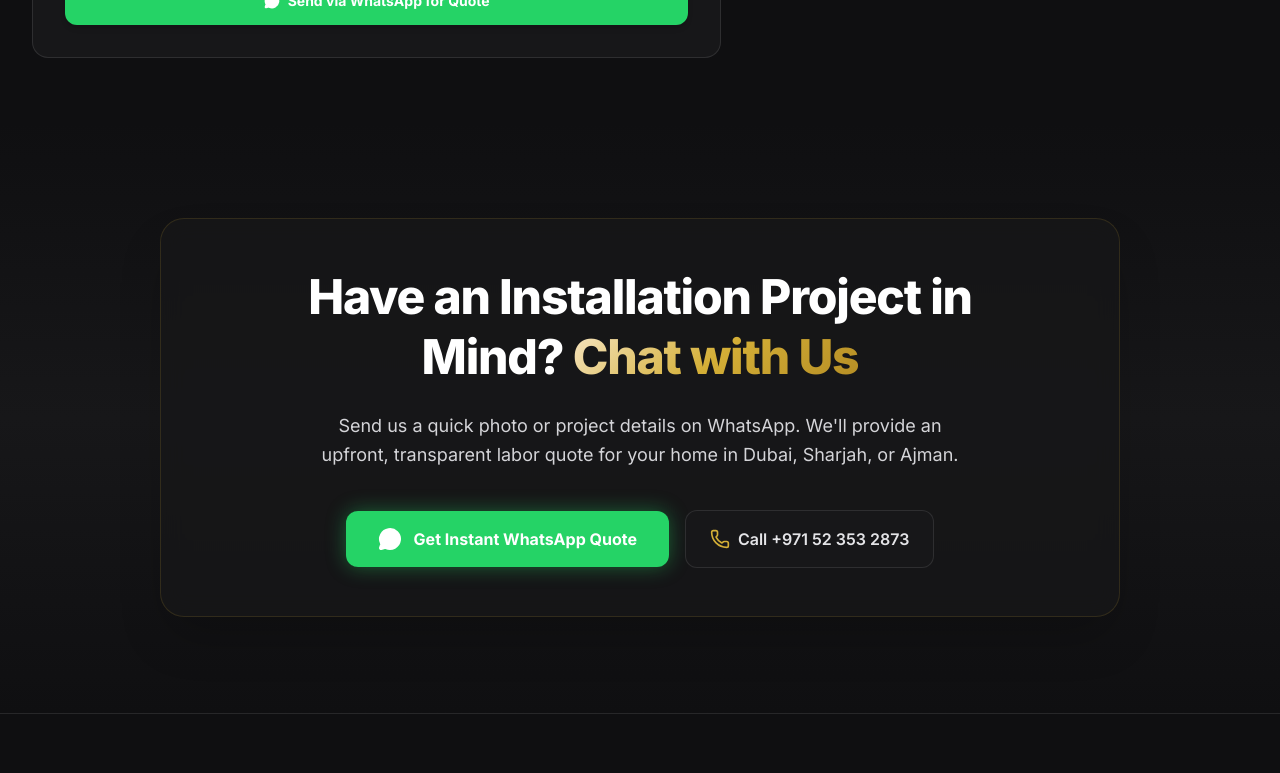
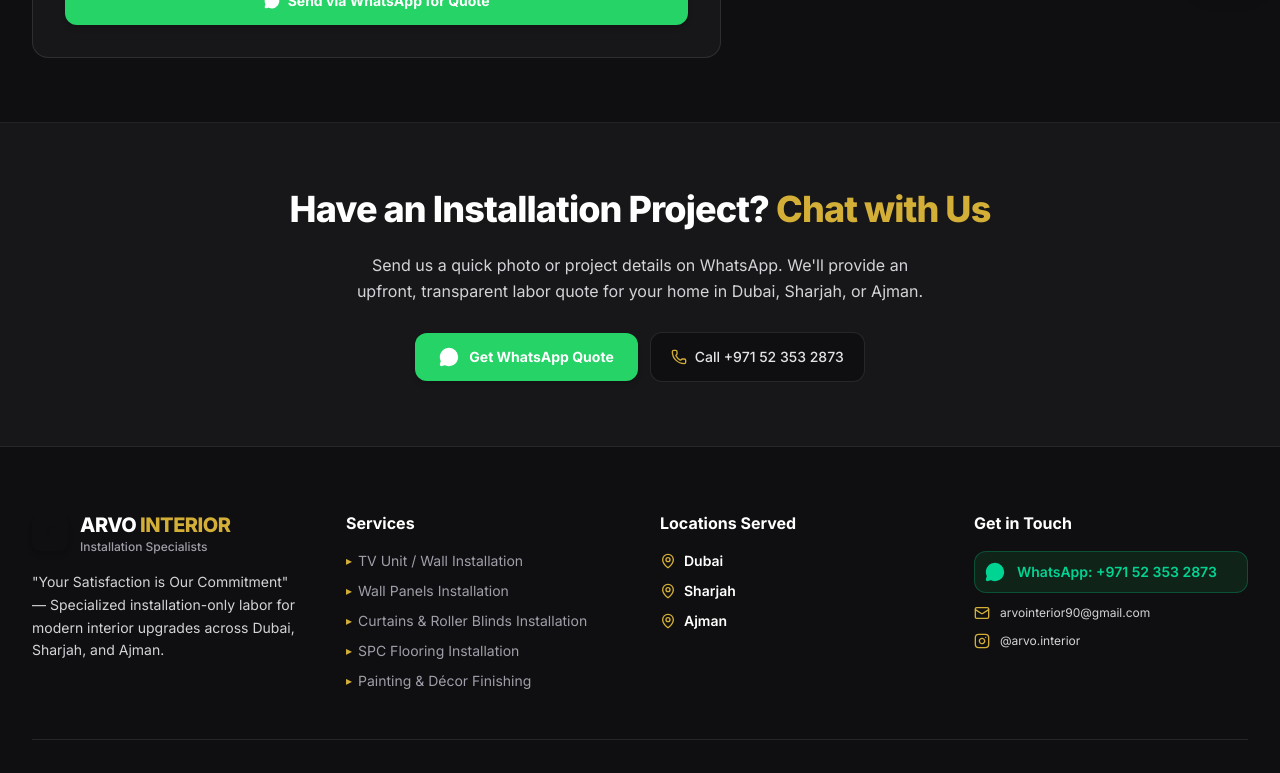
Before and after one commit to ALI-creator307/arvo-interior, a Next.js app: page /contact in a window 1280 px wide. Shown: the part 820-1593 px from the top of the page. Built offline with nearby package versions, Linux system fonts and the light colour scheme.

Commit message:
refactor: simplify section card layouts and update section copy

```diff
--- a/app/globals.css
+++ b/app/globals.css
@@ -1,23 +1,11 @@
 @import "tailwindcss";
 
 @theme {
-  --color-gold-50: #fdfbf7;
-  --color-gold-100: #f7f0e3;
-  --color-gold-200: #eedec3;
-  --color-gold-300: #e3c79c;
-  --color-gold-400: #d6ad6f;
-  --color-gold-500: #d4af37; /* Metallic warm gold */
-  --color-gold-600: #b58d24;
-  --color-gold-700: #8f6a1e;
-  --color-gold-800: #74541e;
-  --color-gold-900: #60461c;
-  --color-gold-950: #38250c;
-
+  --color-gold-500: #d4af37;
+  --color-gold-400: #e3c79c;
   --color-charcoal-800: #232325;
   --color-charcoal-900: #171719;
   --color-charcoal-950: #0f0f11;
-
-  --color-accent-amber: #e6a100;
   --color-emerald-whatsapp: #25d366;
 }
 
@@ -37,37 +25,19 @@ body {
   overflow-x: hidden;
 }
 
-/* Glassmorphism helpers */
-.glass-panel {
-  background: rgba(23, 23, 25, 0.75);
-  backdrop-filter: blur(12px);
-  -webkit-backdrop-filter: blur(12px);
-  border: 1px solid rgba(212, 175, 55, 0.15);
-}
-
+/* Glassmorphism header helper */
 .glass-header {
-  background: rgba(15, 15, 17, 0.85);
+  background: rgba(15, 15, 17, 0.9);
   backdrop-filter: blur(16px);
   -webkit-backdrop-filter: blur(16px);
   border-bottom: 1px solid rgba(255, 255, 255, 0.08);
 }
 
-.gold-gradient-text {
-  background: linear-gradient(135deg, #f7e6c4 0%, #d4af37 50%, #b58d24 100%);
-  -webkit-background-clip: text;
-  -webkit-text-fill-color: transparent;
-}
-
-.gold-gradient-bg {
-  background: linear-gradient(135deg, #d4af37 0%, #b58d24 100%);
-}
-
-.gold-glow {
-  box-shadow: 0 0 25px rgba(212, 175, 55, 0.25);
-}
-
-.whatsapp-glow {
-  box-shadow: 0 0 20px rgba(37, 211, 102, 0.4);
+.glass-panel {
+  background: rgba(23, 23, 25, 0.85);
+  backdrop-filter: blur(12px);
+  -webkit-backdrop-filter: blur(12px);
+  border: 1px solid rgba(255, 255, 255, 0.08);
 }
 
 /* Custom scrollbar */
@@ -82,7 +52,6 @@ body {
 ::-webkit-scrollbar-thumb {
   background: #232325;
   border-radius: 4px;
-  border: 1px solid rgba(212, 175, 55, 0.2);
 }
 
 ::-webkit-scrollbar-thumb:hover {
--- a/components/CTASection.tsx
+++ b/components/CTASection.tsx
@@ -8,36 +8,34 @@ export default function CTASection() {
   );
 
   return (
-    <section className="py-16 sm:py-24 bg-gradient-to-b from-charcoal-950 via-charcoal-900 to-charcoal-950 relative overflow-hidden">
-      <div className="max-w-5xl mx-auto px-4 sm:px-6 lg:px-8 relative z-10">
-        <div className="rounded-3xl glass-panel p-8 sm:p-12 border border-gold-500/30 text-center space-y-6 shadow-2xl relative overflow-hidden">
-          <h2 className="text-3xl sm:text-4xl lg:text-5xl font-extrabold text-white tracking-tight leading-tight max-w-3xl mx-auto">
-            Have an Installation Project in Mind? <span className="gold-gradient-text">Chat with Us</span>
+    <section className="py-12 sm:py-16 bg-charcoal-900 border-t border-white/5 relative">
+      <div className="max-w-4xl mx-auto px-4 sm:px-6 lg:px-8 text-center space-y-5">
+        <h2 className="text-2xl sm:text-3xl lg:text-4xl font-extrabold text-white tracking-tight leading-tight">
+          Have an Installation Project? <span className="text-gold-500">Chat with Us</span>
         </h2>
 
-          <p className="text-zinc-300 text-base sm:text-lg max-w-2xl mx-auto leading-relaxed">
+        <p className="text-zinc-300 text-sm sm:text-base max-w-xl mx-auto leading-relaxed">
           Send us a quick photo or project details on WhatsApp. We&apos;ll provide an upfront, transparent labor quote for your home in Dubai, Sharjah, or Ajman.
         </p>
 
-          <div className="flex flex-col sm:flex-row items-center justify-center gap-4 pt-4">
+        <div className="flex flex-col sm:flex-row items-center justify-center gap-3 pt-2">
           <a
             href={ctaWhatsappUrl}
             target="_blank"
             rel="noopener noreferrer"
-              className="w-full sm:w-auto flex items-center justify-center gap-3 px-8 py-4 rounded-xl text-base font-bold bg-emerald-whatsapp text-white whatsapp-glow hover:bg-emerald-600 transition-all shadow-xl"
+            className="w-full sm:w-auto flex items-center justify-center gap-2.5 px-6 py-3.5 rounded-xl text-sm font-bold bg-emerald-whatsapp text-white hover:bg-emerald-600 transition-all shadow-md"
           >
-              <MessageCircle className="w-6 h-6 fill-current" />
-              <span>Get Instant WhatsApp Quote</span>
+            <MessageCircle className="w-5 h-5 fill-current" />
+            <span>Get WhatsApp Quote</span>
           </a>
 
           <a
             href={`tel:${BUSINESS_INFO.phoneRaw}`}
-              className="w-full sm:w-auto flex items-center justify-center gap-2 px-6 py-4 rounded-xl text-base font-semibold text-zinc-200 bg-charcoal-900 border border-white/10 hover:border-gold-500/40 hover:text-white transition-all"
+            className="w-full sm:w-auto flex items-center justify-center gap-2 px-5 py-3.5 rounded-xl text-sm font-medium text-zinc-200 bg-charcoal-950 border border-white/10 hover:border-gold-500/40 hover:text-white transition-all"
           >
-              <Phone className="w-5 h-5 text-gold-500" />
+            <Phone className="w-4 h-4 text-gold-500" />
             <span>Call {BUSINESS_INFO.phone}</span>
           </a>
-          </div>
         </div>
       </div>
     </section>
--- a/components/WhyChooseUs.tsx
+++ b/components/WhyChooseUs.tsx
@@ -1,5 +1,4 @@
 import React from "react";
-import { ShieldCheck, Award, Zap, ThumbsUp, Wrench, CheckCircle2 } from "lucide-react";
 import { BUSINESS_INFO, WHY_CHOOSE_US, getWhatsAppLink } from "@/lib/constants";
 
 export default function WhyChooseUs() {
@@ -8,28 +7,27 @@ export default function WhyChooseUs() {
   );
 
   return (
-    <section className="py-16 sm:py-24 bg-charcoal-900 border-y border-white/5 relative overflow-hidden">
+    <section className="py-12 sm:py-20 bg-charcoal-900 border-y border-white/5 relative overflow-hidden">
       <div className="max-w-7xl mx-auto px-4 sm:px-6 lg:px-8 relative z-10">
-        <div className="grid grid-cols-1 lg:grid-cols-12 gap-10 lg:gap-12 items-center">
+        <div className="grid grid-cols-1 lg:grid-cols-12 gap-8 lg:gap-12 items-center">
           {/* Left Column */}
-          <div className="lg:col-span-7 space-y-6 text-left">
+          <div className="lg:col-span-7 space-y-5 text-left">
             <h2 className="text-3xl sm:text-4xl lg:text-5xl font-extrabold text-white tracking-tight">
-              Why Installation-Only is Your <span className="gold-gradient-text">Biggest Advantage</span>
+              Why Installation-Only is Your <span className="text-gold-500">Biggest Advantage</span>
             </h2>
 
-            <p className="text-zinc-300 text-base sm:text-lg leading-relaxed">
+            <p className="text-zinc-300 text-sm sm:text-base leading-relaxed">
               Instead of paying inflated bundle costs, you buy your preferred materials directly from Dragon Mart, IKEA, Danube, or online suppliers. We step in purely for precision fitting, laser alignment, and clean wall anchoring.
             </p>
 
-            <div className="grid grid-cols-1 sm:grid-cols-2 gap-5 pt-2">
+            <div className="grid grid-cols-1 sm:grid-cols-2 gap-4 pt-1">
               {WHY_CHOOSE_US.map((item, idx) => (
                 <div
                   key={idx}
-                  className="p-5 rounded-xl bg-charcoal-950/80 border border-white/5 space-y-2"
+                  className="p-4 rounded-xl bg-charcoal-950 border border-white/5 space-y-1.5"
                 >
-                  <h3 className="text-base font-bold text-white flex items-center gap-2">
-                    <CheckCircle2 className="w-4 h-4 text-gold-500 shrink-0" />
-                    <span>{item.title}</span>
+                  <h3 className="text-sm font-bold text-white">
+                    {item.title}
                   </h3>
                   <p className="text-xs text-zinc-400 leading-relaxed">
                     {item.description}
@@ -38,12 +36,12 @@ export default function WhyChooseUs() {
               ))}
             </div>
 
-            <div className="pt-2">
+            <div className="pt-1">
               <a
                 href={whatsappUrl}
                 target="_blank"
                 rel="noopener noreferrer"
-                className="inline-flex items-center justify-center px-6 py-3.5 rounded-xl bg-gold-500 text-charcoal-950 font-bold text-sm hover:bg-gold-400 transition-colors shadow-lg shadow-gold-500/10"
+                className="inline-flex items-center justify-center px-5 py-3 rounded-xl bg-gold-500 text-charcoal-950 font-bold text-xs sm:text-sm hover:bg-gold-400 transition-colors shadow-md"
               >
                 Consult an Installation Specialist
               </a>
@@ -52,27 +50,27 @@ export default function WhyChooseUs() {
 
           {/* Right Column */}
           <div className="lg:col-span-5">
-            <div className="rounded-2xl glass-panel p-6 sm:p-8 space-y-5 border border-white/10">
-              <h3 className="text-xl font-bold text-white">
+            <div className="rounded-xl bg-charcoal-950 p-6 sm:p-7 space-y-4 border border-white/10">
+              <h3 className="text-lg font-bold text-white">
                 Our Workmanship Guarantee
               </h3>
 
-              <ul className="space-y-3 text-xs sm:text-sm text-zinc-300">
-                <li className="flex items-start gap-2.5">
+              <ul className="space-y-2.5 text-xs sm:text-sm text-zinc-300">
+                <li className="flex items-start gap-2">
                   <span className="text-gold-500 font-bold">▸</span>
-                  <span><strong>Zero Material Markup:</strong> You only pay clear, upfront labor fees.</span>
+                  <span><strong>Zero Material Markup:</strong> Clear, upfront labor fees.</span>
                 </li>
-                <li className="flex items-start gap-2.5">
+                <li className="flex items-start gap-2">
                   <span className="text-gold-500 font-bold">▸</span>
-                  <span><strong>Laser Precision:</strong> Perfect level alignment for TV mounts, wall panels, and curtain tracks.</span>
+                  <span><strong>Laser Precision:</strong> Perfect level alignment for mounts and panels.</span>
                 </li>
-                <li className="flex items-start gap-2.5">
+                <li className="flex items-start gap-2">
                   <span className="text-gold-500 font-bold">▸</span>
-                  <span><strong>Secure Wall Anchoring:</strong> Specialized anchors for drywall, concrete, and hollow block walls.</span>
+                  <span><strong>Secure Wall Anchoring:</strong> Specialized anchors for drywall and concrete.</span>
                 </li>
-                <li className="flex items-start gap-2.5">
+                <li className="flex items-start gap-2">
                   <span className="text-gold-500 font-bold">▸</span>
-                  <span><strong>Clean Finish:</strong> Full cleanup of drill dust and packaging materials.</span>
+                  <span><strong>Clean Finish:</strong> Full cleanup of drill dust and packaging.</span>
                 </li>
               </ul>
             </div>
```
Also changed, not shown: components/ServicesGrid.tsx (+18 -27 lines). Lines whose indentation alone changed are shown as unchanged.
